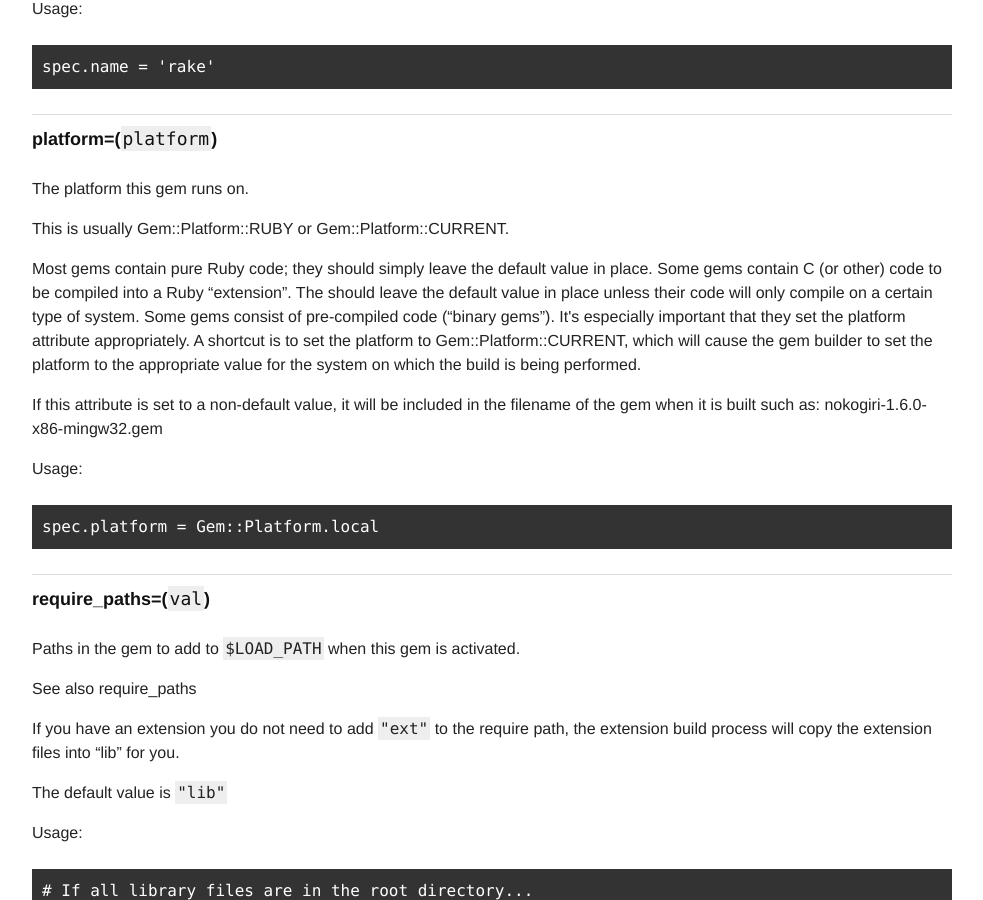
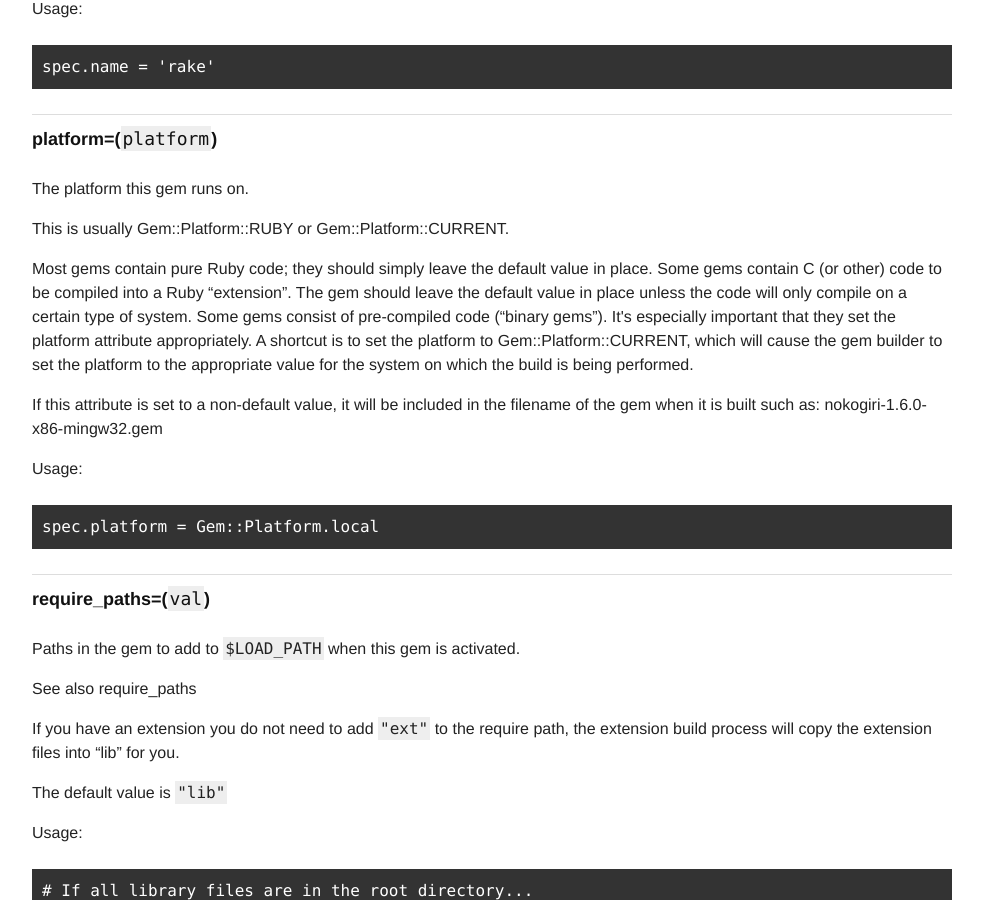
Before and after one commit to radar/guides, a Jekyll site: the page built from specification-reference.md, in a window 1280 px wide and 900 px high, scrolled down 3225 px. Shown: the whole window, without its empty margins (148-1131 px from the left). Built offline with Jekyll 4.4.1, drawn with Linux system fonts in a browser that asks for light colours.

Commit message:
Fix for typo in platform= section

```diff
--- a/specification-reference.md
+++ b/specification-reference.md
@@ -171,7 +171,7 @@ other non-files cause an error.</p>
 
 <p>Most gems contain pure Ruby code; they should simply leave the default
 value in place.  Some gems contain C (or other) code to be compiled into a
-Ruby “extension”.  The should leave the default value in place unless their
+Ruby “extension”.  The gem should leave the default value in place unless the
 code will only compile on a certain type of system.  Some gems consist of
 pre-compiled code (“binary gems”).  It&#39;s especially important that they
 set the platform attribute appropriately.  A shortcut is to set the
```
